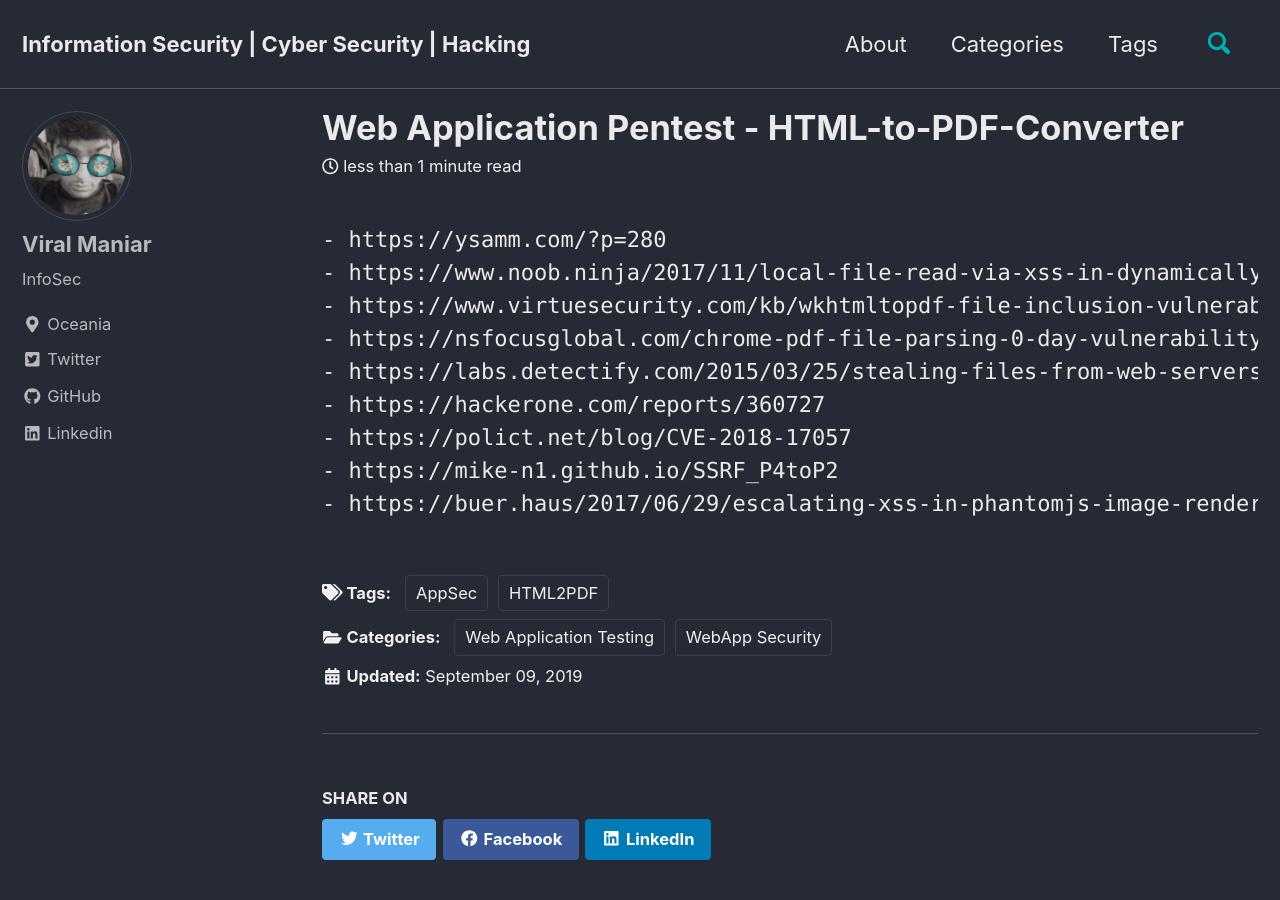
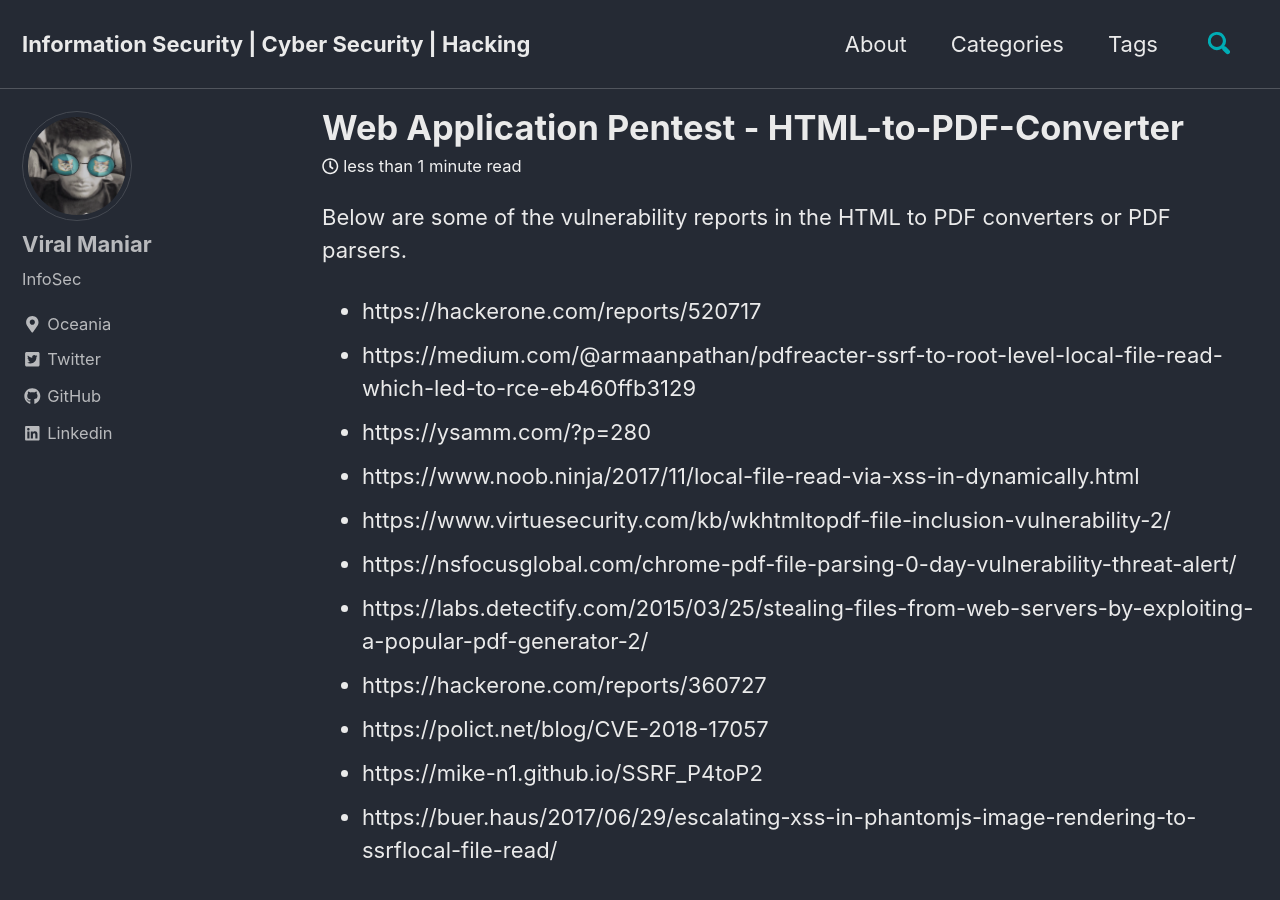
Before and after one commit to Viralmaniar/viralmaniar.github.io, a Jekyll site: the page built from _posts/2019-09-09-HTML-to-PDF-Converter-Bugs.md, in a window 1280 px wide and 900 px high. Built offline with Jekyll 4.4.1, drawn with Linux system fonts in a browser that asks for light colours; cached includes are drawn as plain includes; nearby versions of some CDN libraries.

Commit message:
Update 2019-09-09-HTML-to-PDF-Converter-Bugs.md

```diff
--- a/_posts/2019-09-09-HTML-to-PDF-Converter-Bugs.md
+++ b/_posts/2019-09-09-HTML-to-PDF-Converter-Bugs.md
@@ -14,7 +14,11 @@ tags:
   - AppSec
   - HTML2PDF
 ---
-<pre>
+
+Below are some of the vulnerability reports in the HTML to PDF converters or PDF parsers.
+
+- https://hackerone.com/reports/520717
+- https://medium.com/@armaanpathan/pdfreacter-ssrf-to-root-level-local-file-read-which-led-to-rce-eb460ffb3129
 - https://ysamm.com/?p=280
 - https://www.noob.ninja/2017/11/local-file-read-via-xss-in-dynamically.html
 - https://www.virtuesecurity.com/kb/wkhtmltopdf-file-inclusion-vulnerability-2/
@@ -24,4 +28,3 @@ tags:
 - https://polict.net/blog/CVE-2018-17057
 - https://mike-n1.github.io/SSRF_P4toP2
 - https://buer.haus/2017/06/29/escalating-xss-in-phantomjs-image-rendering-to-ssrflocal-file-read/
-</pre>
```
